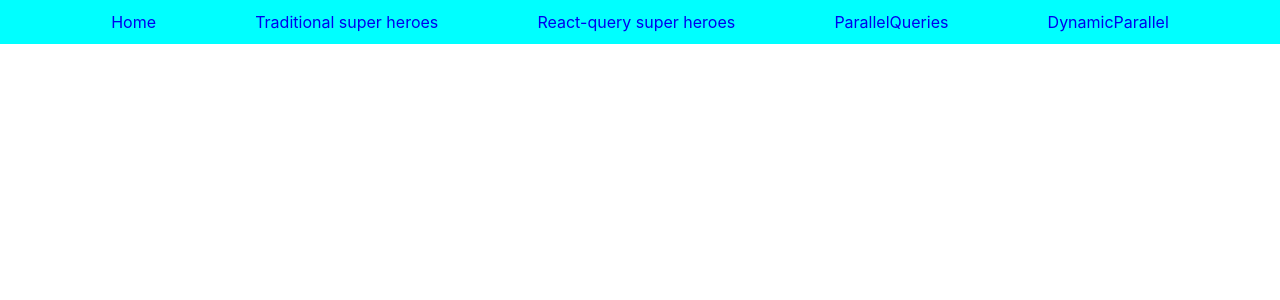
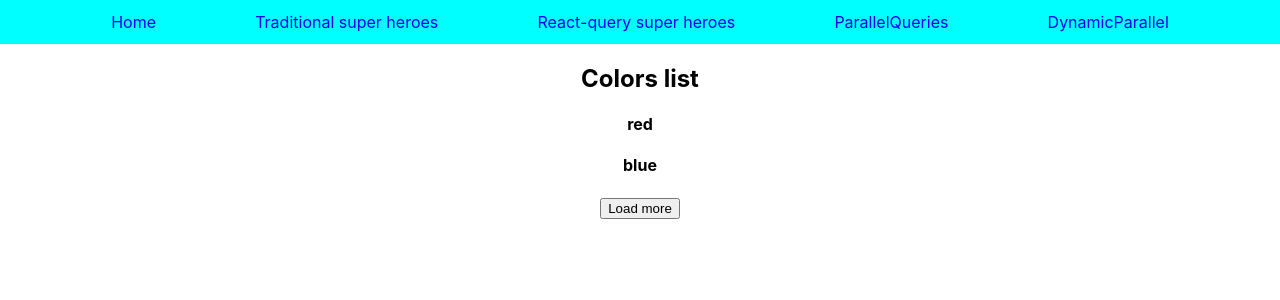
Before and after one commit to vinayMsuresh/react-query, a React (Create React App) app: page /infinite in a window 1280 px wide. Shown: the top 300 px of the page. Built offline with nearby package versions, Linux system fonts and the light colour scheme; data requests are answered from the project's data file.

Commit message:
dependent and parallel queries implemented.

```diff
--- a/db.json
+++ b/db.json
@@ -14,6 +14,16 @@
       "id": 3,
       "name": "Wonder Woman",
       "alterEgo": "Princess Diana"
+    },
+    {
+      "name": "dsds",
+      "alterEgo": "sthfg",
+      "id": 4
+    },
+    {
+      "name": "Assw",
+      "alterEgo": "etrf",
+      "id": 5
     }
   ],
   "friends": [
@@ -39,7 +49,11 @@
   "channels": [
     {
       "id": "codevolution",
-      "courses": ["react", "vue", "angular"]
+      "courses": [
+        "react",
+        "vue",
+        "angular"
+      ]
     }
   ],
   "colors": [
--- a/src/App.js
+++ b/src/App.js
@@ -7,6 +7,9 @@ import QueryHeroes from './components/QueryHeroes';
 import HeroDetails from './components/HeroDetails';
 import ParallelQueries from './components/ParallelQueries';
 import DynamicParallel from './components/DynamicParallel';
+import DependentQueries from './components/DependentQueries';
+import PginatedQueries from './components/PginatedQueries';
+import InfiniteQueries from './components/InfiniteQueries';
 
 function App() {
   return (
@@ -15,10 +18,13 @@ function App() {
       <Routes>
           <Route path='/' element={<Home/>} />
           <Route path='traditional-heroes' element={<TraditionalHeroes/>} />
+          <Route path='depndent_rq' element={<DependentQueries email='vishwas@example.com' />} />
           <Route path='query-heroes' element={<QueryHeroes/>}/>
           <Route path='/heroes/:heroId' element={<HeroDetails/>} />
           <Route path='parallel-queries' element={<ParallelQueries/>} />
           <Route path='dynamic-parallel' element={<DynamicParallel ids={[1, 2]} />} />
+          <Route path='paginated' element={<PginatedQueries />} />
+          <Route path='infinite' element={<InfiniteQueries/>} />
       </Routes>
 
     </div>
--- /dev/null
+++ b/src/components/DependentQueries.js
@@ -0,0 +1,34 @@
+import { useQuery } from '@tanstack/react-query';
+import axios from 'axios'
+import React from 'react'
+
+const fetchUsersByEmail = email => {
+    return axios.get(`http://localhost:4000/users/${email}`);
+}
+
+const fetchCoursesById = id => {
+    return axios.get(`http://localhost:4000/channels/${id}`);
+}
+
+function DependentQueries({ email }) {
+
+    const { data: user} = useQuery(['user', email], () => fetchUsersByEmail(email));
+    const channelId = user?.data.channelId;
+    const { data: courses} = useQuery(['courses', channelId], ()=> fetchCoursesById(channelId),{
+        enabled: !!channelId
+    });
+  return (
+    <div>
+        <h2>Available courses are</h2>
+        <ul>
+            {
+                courses?.data.courses.map(course => (
+                    <li key={course}>{course}</li>
+                ))
+            }
+        </ul>
+    </div>
+  )
+}
+
+export default DependentQueries
--- /dev/null
+++ b/src/components/InfiniteQueries.js
@@ -0,0 +1,46 @@
+import React, { useState } from 'react'
+import { useInfiniteQuery} from '@tanstack/react-query';
+import axios from 'axios';
+
+const fetchColors = ({pageParam = 1}) => {
+    return axios.get(`http://localhost:4000/colors?_limit=2&_page=${pageParam}`);
+}
+function InfiniteQueries() {
+    const query = useInfiniteQuery( ['colors'], fetchColors, {
+        getNextPageParam: (_lastPage, pages) => {
+            if(pages.length < 4) {
+                return pages.length + 1;
+            } else {
+                return undefined;
+            }
+        }
+    });
+    const data = query.data;
+
+    if(query.isLoading) {
+        return <h2>Loading....</h2>
+    }
+    if(query.isError) {
+        return <h2>{query.error.message}</h2>
+    }
+  return (
+    <div>
+        <h2>Colors list</h2>
+    {
+        data?.pages.map((group, index) => (
+            <React.Fragment key={index}>
+                {
+                    group.data?.map(dt => (
+                        <h4 key={dt.id}>{dt.label}</h4>
+                    ))
+                }
+                </React.Fragment>
+
+        ))
+    }
+    <button onClick={query.fetchNextPage} disabled={!query.hasNextPage}>Load more</button>
+    </div>
+  )
+}
+
+export default InfiniteQueries
--- /dev/null
+++ b/src/components/PginatedQueries.js
@@ -0,0 +1,35 @@
+import React, { useState } from 'react'
+import { useQuery} from '@tanstack/react-query';
+import axios from 'axios';
+
+const fetchColors = (pageNum) => {
+    return axios.get(`http://localhost:4000/colors?_limit=2&_page=${pageNum}`);
+}
+function PginatedQueries() {
+    const [page, setPage] = useState(1);
+    const query = useQuery( ['colors', page], ()=>fetchColors(page), {
+        keepPreviousData: true,
+    });
+    const data = query.data?.data;
+
+    if(query.isLoading) {
+        return <h2>Loading....</h2>
+    }
+    if(query.isError) {
+        return <h2>{query.error.message}</h2>
+    }
+  return (
+    <div>
+        <h2>Colors list</h2>
+    {
+        data.map(dt => (
+            <h4 key={dt.id}>{dt.label}</h4>
+        ))
+    }
+    <button onClick={()=>setPage(page => page - 1)} disabled={page === 1}>Previous page</button>
+    <button onClick={()=> setPage(page => page + 1)} disabled={page === 4}>Next page</button>
+    </div>
+  )
+}
+
+export default PginatedQueries
--- a/src/components/QueryHeroes.js
+++ b/src/components/QueryHeroes.js
@@ -1,8 +1,10 @@
 import React, { useState } from 'react';
 import { Link, Outlet} from 'react-router-dom';
-import useCustomQuery from './useCustomQuery';
+import {useCustomQuery, useAddSuperHero} from './useCustomQuery';
 function QueryHeroes() {
     const [time, setTime] = useState(3000);
+    const [name, setName] = useState('');
+    const [alterEgo, setAlterEgo] = useState('');
     const onSuccess = (data) => {
         console.log('data fetching', data);
         if(data.length >= 4){
@@ -14,7 +16,14 @@ function QueryHeroes() {
         console.log('Error occured', error);
         setTime(false);
     }
-    const {isLoading, data, isError, error, isFetching, refetch} = useCustomQuery({ onSuccess, onError})
+
+    const { mutate } = useAddSuperHero();
+    const {isLoading, data, isError, error, isFetching, refetch} = useCustomQuery({ onSuccess, onError});
+
+    const addHero = () => {
+        const hero = { name, alterEgo};
+        mutate(hero);
+    }
     if(isFetching){
         return <h4>loading...</h4>
     }
@@ -25,6 +34,9 @@ function QueryHeroes() {
   return (
     <div>
         <h2>Super heroes List</h2>
+        <input type='text' placeholder='Enter name' onChange={e=>setName(e.target.value)} />
+        <input type='text' placeholder='Enter alterEgo' onChange={e=>setAlterEgo(e.target.value)} />
+        <button onClick={addHero}>Add hero</button>
         <button onClick={refetch}>Fetch Heroes</button>
         {
             data?.data.map( rs => (
--- a/src/components/useCustomQuery.js
+++ b/src/components/useCustomQuery.js
@@ -1,12 +1,16 @@
 import React from 'react'
-import {useQuery} from '@tanstack/react-query';
+import {useMutation, useQuery} from '@tanstack/react-query';
 import axios from 'axios';
 
 const fetchHeroes = () => {
     return  axios.get('http://localhost:4000/superheroes');
 }
 
-function useCustomQuery({ onSuccess, onError}) {
+const addheroes = (hero) => {
+    return  axios.post('http://localhost:4000/superheroes', hero);
+}
+
+export function useCustomQuery({ onSuccess, onError}) {
     const query = useQuery(
         ['superheroes'],
         fetchHeroes,
@@ -23,4 +27,6 @@ function useCustomQuery({ onSuccess, onError}) {
   return query;
 }
 
-export default useCustomQuery
+export function useAddSuperHero(){
+    return useMutation(addheroes);
+}
--- a/src/components/useQueryDetails.js
+++ b/src/components/useQueryDetails.js
@@ -1,4 +1,4 @@
-import { useQuery } from '@tanstack/react-query'
+import { useQuery, useQueryClient } from '@tanstack/react-query'
 import axios from 'axios'
 import React from 'react'
 
@@ -7,7 +7,19 @@ const heroDetails = ({queryKey}) => {
     return axios.get(`http://localhost:4000/superheroes/${heroId}`)
 }
 function useQueryDetails(heroId) {
-  return useQuery( ['hero_details', heroId], heroDetails);
+  const queryClient = useQueryClient();
+  return useQuery( ['hero_details', heroId], heroDetails, {
+    initialData: () => {
+      const hero = queryClient.getQueryData(['superheroes'])?.data?.find(
+        hero => hero.id === parseInt(heroId)
+      );
+      if(hero){
+        return { data: hero};
+      } else {
+        return undefined;
+      }
+    }
+  });
 }
 
 export default useQueryDetails
```
